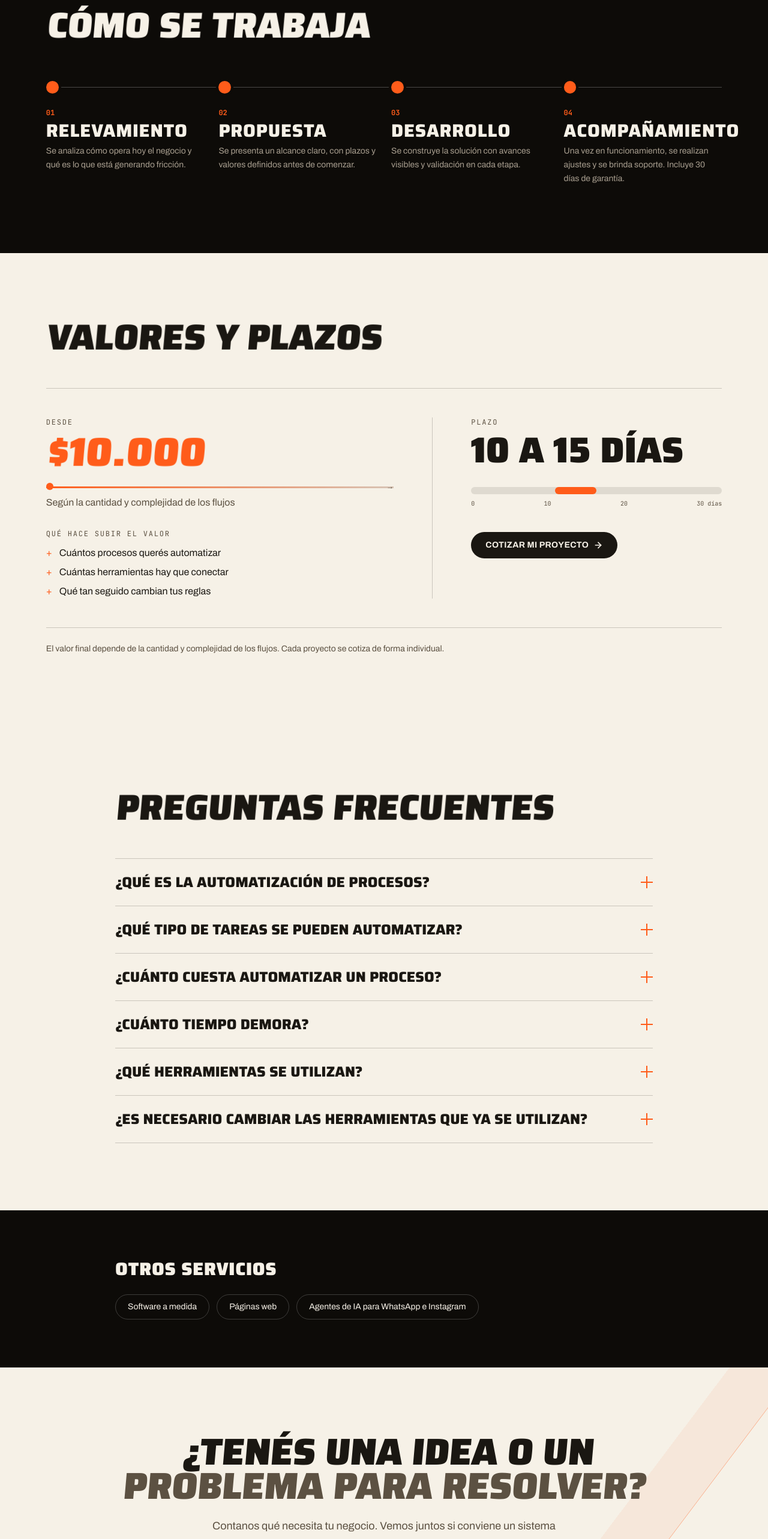
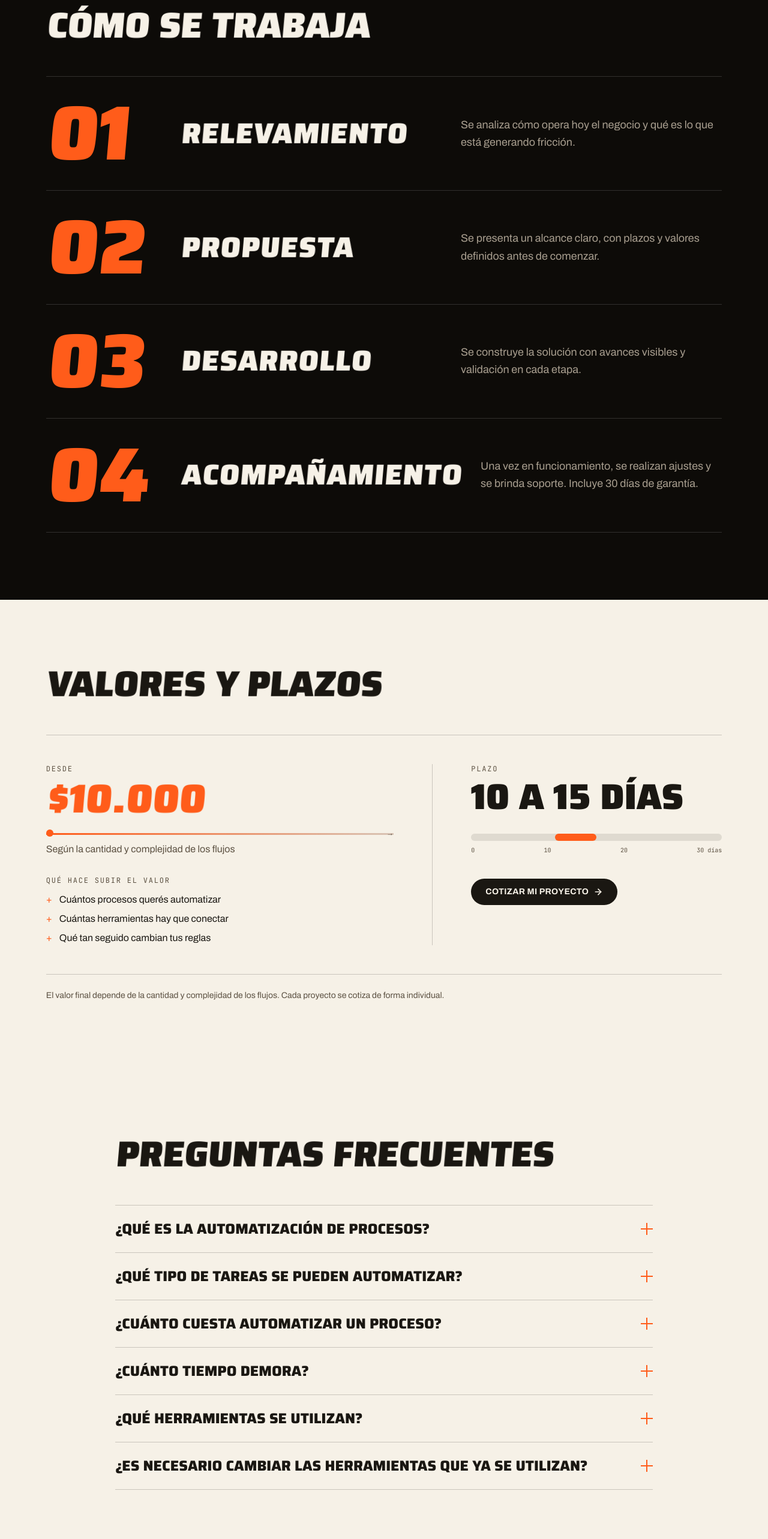
Before and after one commit to iadatabraian-ctrl/web-, a Next.js app: page /automatizacion in a window 1280 px wide. Shown: the part 4700-7266 px from the top of the page at 60% size. Built offline with nearby package versions, Linux system fonts and the light colour scheme.

Commit message:
Servicios: Cómo se trabaja con números grandes y Otros servicios como filas con flecha
Co-Authored-By: Claude Sonnet 5.5 <noreply@anthropic.com>
Claude-Session: https://claude.ai/code/session_016CR8bjtqut3mFtFLKQPjVK

```diff
--- a/components/ServicePage.tsx
+++ b/components/ServicePage.tsx
@@ -10,6 +10,13 @@ import { IncluyeSplit } from "@/components/servicios/IncluyeSplit";
 import { SERVICIOS, getServicio, type ServicioSlug } from "@/lib/servicios";
 
 const SITE = "https://deployuy.com";
+
+const OTRO_DESC: Record<string, string> = {
+  "software-a-medida": "Sistemas, paneles y herramientas internas hechas a la medida de tu operación.",
+  "paginas-web": "Sitios y tiendas online diseñados desde cero, rápidos y pensados para el celular.",
+  automatizacion: "Conectamos las herramientas que ya usás para dejar de copiar y pegar a mano.",
+  "agentes-whatsapp": "Agentes que atienden WhatsApp e Instagram y pasan el caso a una persona cuando hace falta.",
+};
 
 const CARD_IMG = {
   software: "/img/servicios/card-software.webp",
@@ -147,15 +154,17 @@ export function ServicePage({ slug }: { slug: ServicioSlug }) {
             <FadeIn>
               <h2 className={H2}>Cómo se trabaja</h2>
             </FadeIn>
-            <ol className="relative mt-10 grid gap-8 sm:mt-16 lg:grid-cols-4 lg:gap-6">
-              <span aria-hidden="true" className="absolute bottom-2 left-[0.62rem] top-2 w-px bg-white/25 lg:bottom-auto lg:left-0 lg:right-0 lg:top-[0.62rem] lg:h-px lg:w-auto" />
+            <ol className="mt-8 sm:mt-14">
               {s.proceso.map((p, i) => (
-                <li key={p.t} className="relative pl-10 lg:pl-0 lg:pt-10">
-                  <span aria-hidden="true" className="absolute left-0 top-1.5 h-[1.3rem] w-[1.3rem] rounded-full bg-brand-accent ring-4 ring-[#0d0b08] lg:top-0" />
-                  <FadeIn delay={i * 0.1}>
-                    <span className="font-mono text-xs font-bold text-brand-accent">0{i + 1}</span>
-                    <h3 className="mt-1 font-impact text-2xl font-extrabold uppercase not-italic leading-none [font-stretch:80%] sm:text-3xl">{p.t}</h3>
-                    <p className="mt-2 max-w-xs font-body text-sm leading-relaxed text-brand-ink-on-black-soft">{p.d}</p>
+                <li key={p.t} className="border-t border-white/15 last:border-b">
+                  <FadeIn delay={i * 0.08}>
+                    <div className="grid items-center gap-x-8 gap-y-2 py-7 sm:py-10 md:grid-cols-[9rem_1fr_1fr] lg:grid-cols-[12rem_1fr_1fr]">
+                      <span aria-hidden="true" className="origin-bottom-left -skew-x-[5deg] font-impact text-[4.2rem] font-black not-italic leading-[0.85] text-brand-accent [font-stretch:80%] sm:text-[6rem] lg:text-[8rem]">
+                        0{i + 1}
+                      </span>
+                      <h3 className="origin-bottom-left -skew-x-[5deg] font-impact text-[2rem] font-black uppercase not-italic leading-none [font-stretch:80%] sm:text-5xl">{p.t}</h3>
+                      <p className="max-w-md font-body text-base leading-relaxed text-brand-ink-on-black-soft sm:text-lg md:justify-self-end">{p.d}</p>
+                    </div>
                   </FadeIn>
                 </li>
               ))}
@@ -253,17 +262,24 @@ export function ServicePage({ slug }: { slug: ServicioSlug }) {
         </section>
 
         {/* Otros servicios (oscura) */}
-        <section className="bg-[#0d0b08] px-5 py-12 text-brand-cream sm:px-8 sm:py-20">
-          <div className="mx-auto max-w-4xl">
-            <h2 className="font-impact text-2xl font-black uppercase not-italic [font-stretch:80%] sm:text-3xl">Otros servicios</h2>
-            <ul className="mt-6 flex flex-wrap gap-3">
+        <section className="bg-[#0d0b08] px-5 pb-14 pt-14 text-brand-cream sm:px-8 sm:pb-24 sm:pt-20 lg:px-[6vw]">
+          <div className="mx-auto max-w-6xl">
+            <h2 className="origin-bottom-left -skew-x-[5deg] font-impact text-2xl font-black uppercase not-italic [font-stretch:80%] sm:text-3xl">Otros servicios</h2>
+            <ul className="mt-6 sm:mt-10">
               {otros.map((o) => (
-                <li key={o.slug}>
-                  <Link
-                    href={`/${o.slug}`}
-                    className="inline-flex rounded-full border border-white/20 px-5 py-2.5 font-body text-sm text-brand-cream transition-colors hover:border-brand-accent hover:text-brand-accent"
-                  >
-                    {o.nombre}
+                <li key={o.slug} className="border-t border-white/15 last:border-b">
+                  <Link href={`/${o.slug}`} className="group flex items-center justify-between gap-4 py-6 sm:py-9">
+                    <span className="min-w-0">
+                      <span className="block origin-bottom-left -skew-x-[5deg] font-impact text-[1.9rem] font-black uppercase not-italic leading-none [font-stretch:80%] transition-colors duration-200 group-hover:text-brand-accent sm:text-5xl">
+                        {o.nombre}
+                      </span>
+                      <span className="mt-2 block max-w-xl font-body text-sm leading-snug text-brand-ink-on-black-soft sm:text-base">
+                        {OTRO_DESC[o.slug]}
+                      </span>
+                    </span>
+                    <span aria-hidden="true" className="flex h-11 w-11 shrink-0 items-center justify-center rounded-full border border-white/30 transition-[background-color,border-color,color,transform] duration-200 group-hover:-rotate-45 group-hover:border-brand-accent group-hover:bg-brand-accent group-hover:text-brand-black sm:h-14 sm:w-14">
+                      <ArrowRight className="h-5 w-5" strokeWidth={2.25} />
+                    </span>
                   </Link>
                 </li>
               ))}
```
